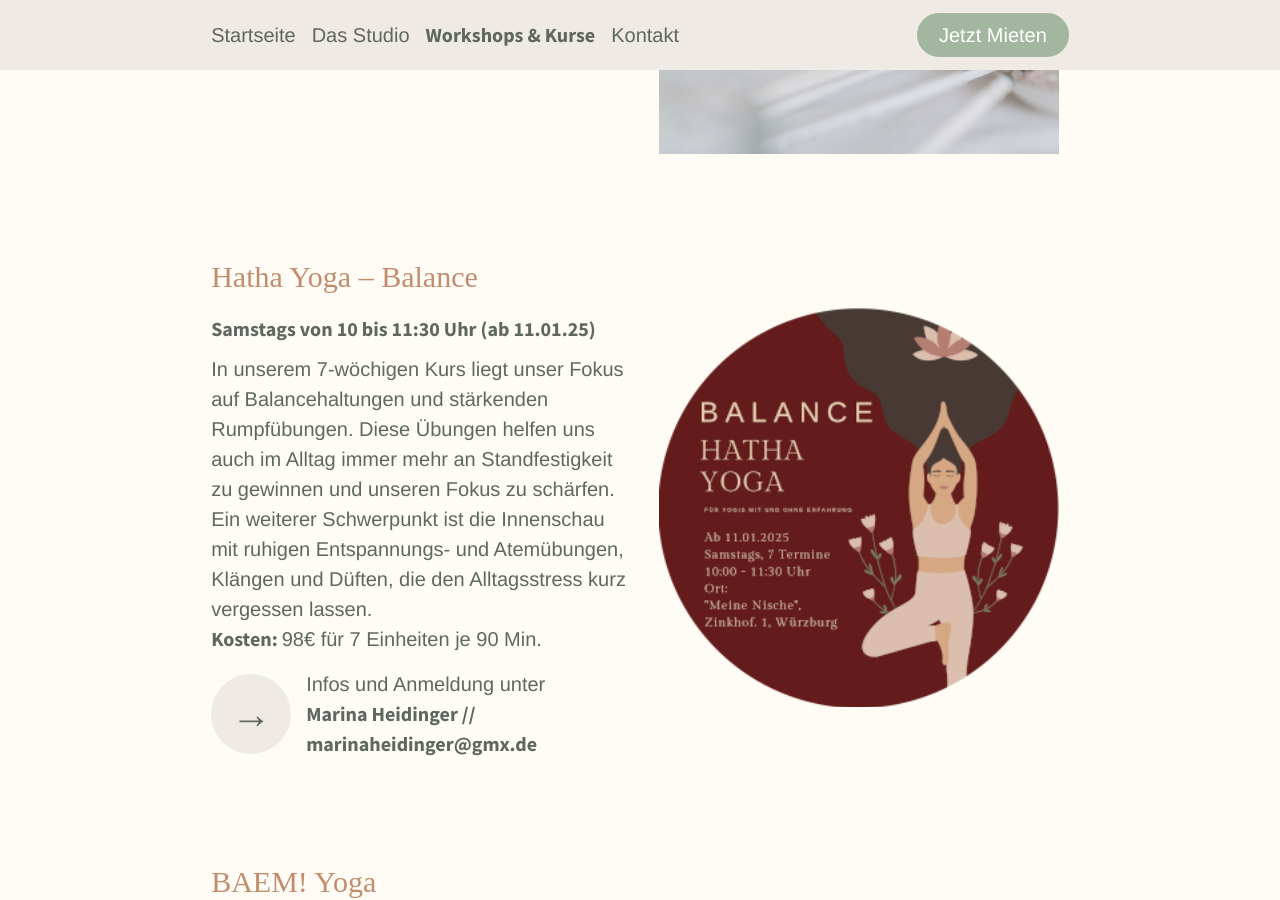
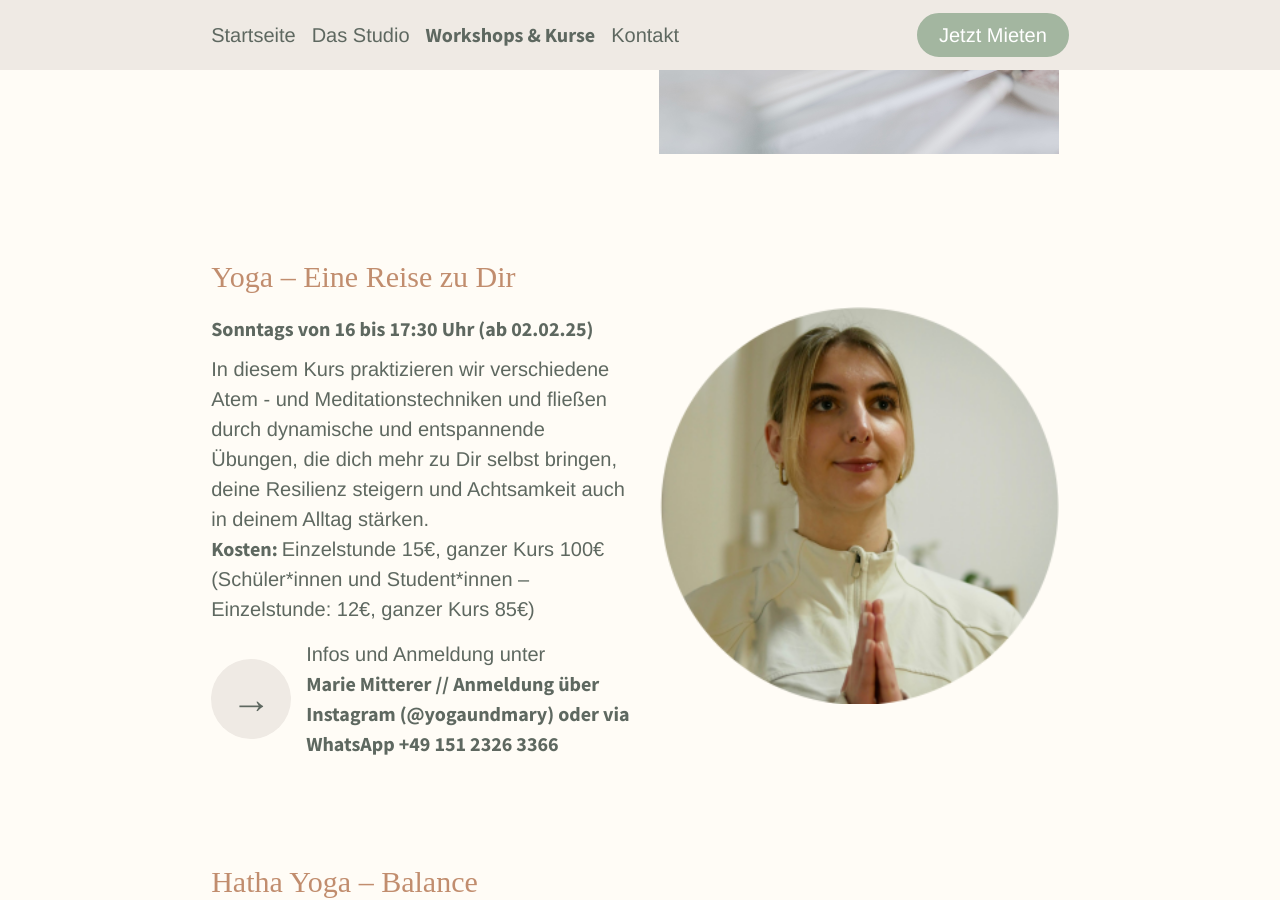
Before and after one commit to sonjafeitsch/meine-nische-website, a Jekyll site: the page built from kurse.html, in a window 1280 px wide and 900 px high, scrolled down 575 px. Built offline with Jekyll 4.4.1, drawn with Linux system fonts in a browser that asks for light colours; some web fonts are replaced.

Commit message:
update events

```diff
--- a/kurse.html
+++ b/kurse.html
@@ -4,6 +4,14 @@ title: Meine Nische | Kurse
 style: kurse.css
 permalink: kurse
 events:
+  - name: "Yoga – Eine Reise zu Dir"
+    image: marie.png
+    time: Sonntags von 16 bis 17:30 Uhr (ab 02.02.25)
+    description: "In diesem Kurs praktizieren wir verschiedene Atem - und Meditationstechniken und
+    fließen durch dynamische und entspannende Übungen,
+    die dich mehr zu Dir selbst bringen, deine Resilienz steigern und Achtsamkeit auch in deinem Alltag stärken."
+    costs: "Einzelstunde 15€, ganzer Kurs 100€ (Schüler*innen und Student*innen – Einzelstunde: 12€, ganzer Kurs 85€)"
+    address: "Marie Mitterer // Anmeldung über Instagram (@yogaundmary) oder via WhatsApp +49 151 2326 3366"
   - name: "Hatha Yoga – Balance"
     image: marina.png
     time: Samstags von 10 bis 11:30 Uhr (ab 11.01.25)
```
Also changed, not shown: images/events/marie.png (added).
